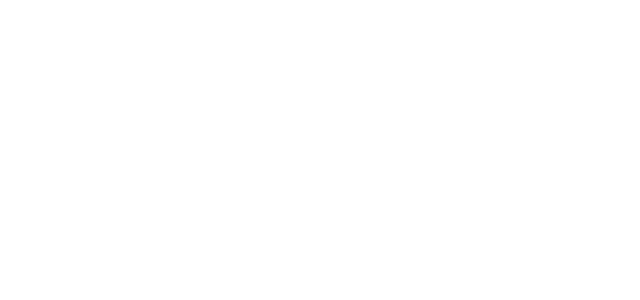
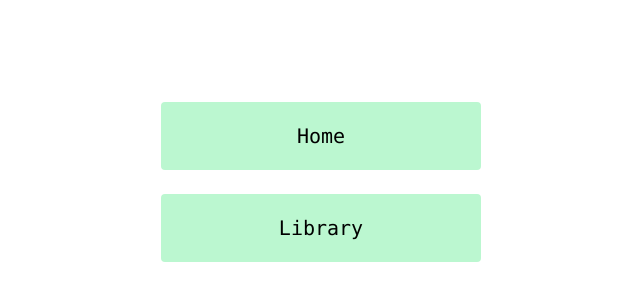
Before and after one commit to joelsrubin/vite-vinyl, a React (Vite) app: page /menu/1 in a window 1280 px wide. Before the commit this address had no page. Shown: the part 218-518 px from the top of the page, without its empty margins (319-959 px from the left). Built offline with nearby package versions, Linux system fonts and the light colour scheme.

Commit message:
add menu screen

```diff
--- a/src/App.tsx
+++ b/src/App.tsx
@@ -3,6 +3,7 @@ import { BrowserRouter, Route, Routes } from "react-router-dom";
 
 import { HomePage } from "./pages/Homepage";
 import Library from "./pages/Library";
+import Menu from "./pages/Menu";
 
 export default function App() {
   const [data, setData] = useState<Info | undefined>(undefined);
@@ -14,6 +15,7 @@ export default function App() {
           path="/library/:userName"
           element={<Library data={data} setData={setData} />}
         />
+        <Route path="/menu/:userName" element={<Menu />} />
       </Routes>
     </BrowserRouter>
   );
--- a/src/pages/Homepage.tsx
+++ b/src/pages/Homepage.tsx
@@ -28,7 +28,7 @@ export function HomePage({
     mutateAsync(userName, {
       onSuccess: (result) => {
         setData(result);
-        navigate(`/library/${userName}`);
+        navigate(`/menu/${userName}`);
       },
       onError: (e: unknown) => {
         setError(e as Error);
--- a/src/pages/Library.tsx
+++ b/src/pages/Library.tsx
@@ -42,14 +42,11 @@ function Library({
   return (
     <div>
       <h1 className="font-mono text-center text-xl mt-10">
-        username: {userName}
-      </h1>
-      <h1 className="font-mono text-center text-xl mt-2">
-        vinyl: {data.pagination.items}
+        {userName} has {data.pagination.items} albums
       </h1>
 
-      <nav className="flex justify-center mt-4">
-        <MyLink to="/" text="Home" />
+      <nav className="flex justify-center align-middle items-center gap-6 mt-4 flex-row">
+        <MyLink to={`/menu/${userName}`} text="Menu" />
       </nav>
       <MyTable items={data.releases} />
     </div>
--- /dev/null
+++ b/src/pages/Menu.tsx
@@ -0,0 +1,13 @@
+import { useParams } from "react-router-dom";
+import { MyLink } from "../components/Link";
+
+export default function Menu() {
+  const { userName } = useParams();
+  return (
+    <div className="flex flex-col items-center justify-center h-screen gap-6">
+      <MyLink to="/" text="Home" />
+      <MyLink to={`/library/${userName}`} text="Library" />
+      {/* <MyLink /> */}
+    </div>
+  );
+}
```
